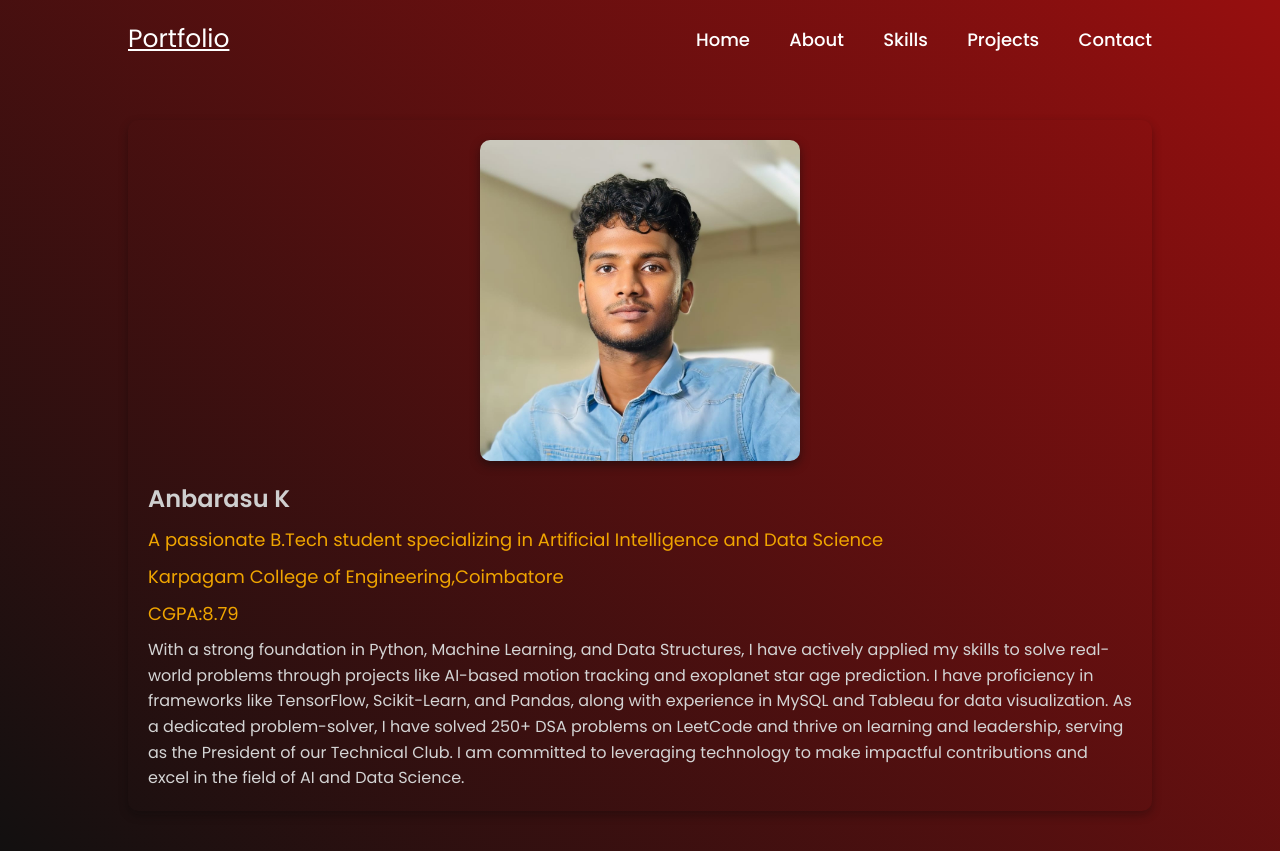
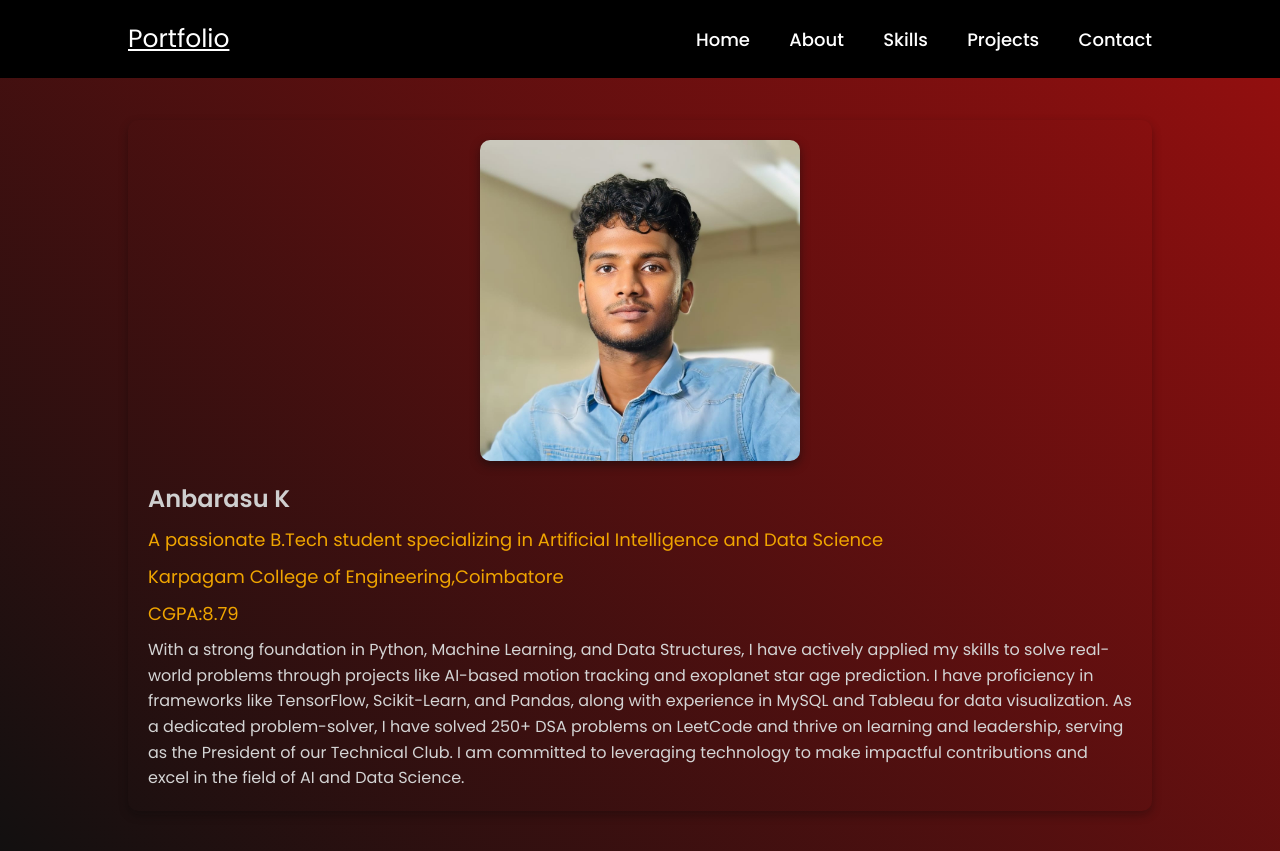
Before and after one commit to ANBARASU82/anbu_portfolio, a plain HTML site: page about.html in a window 1280 px wide. Drawn offline with nearby package versions, Linux system fonts and the light colour scheme.

Commit message:
Update about.css

```diff
--- a/about.css
+++ b/about.css
@@ -17,7 +17,7 @@ body {
     left: 0;
     width: 100%;
     padding: 20px 10%;
-    background: transparent;
+     background: black;
     display: flex;
     justify-content: space-between;
     align-items: center;
```
